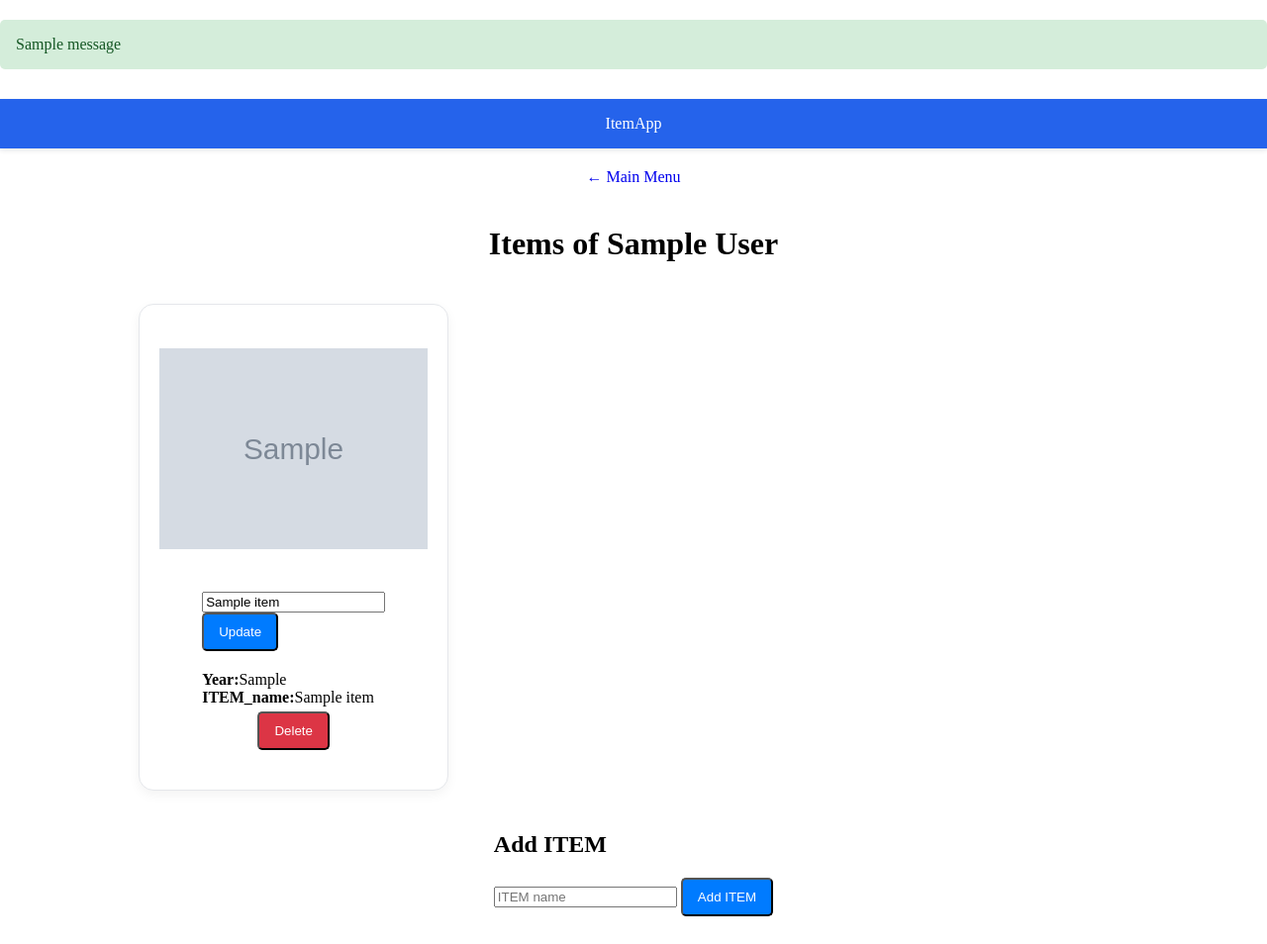
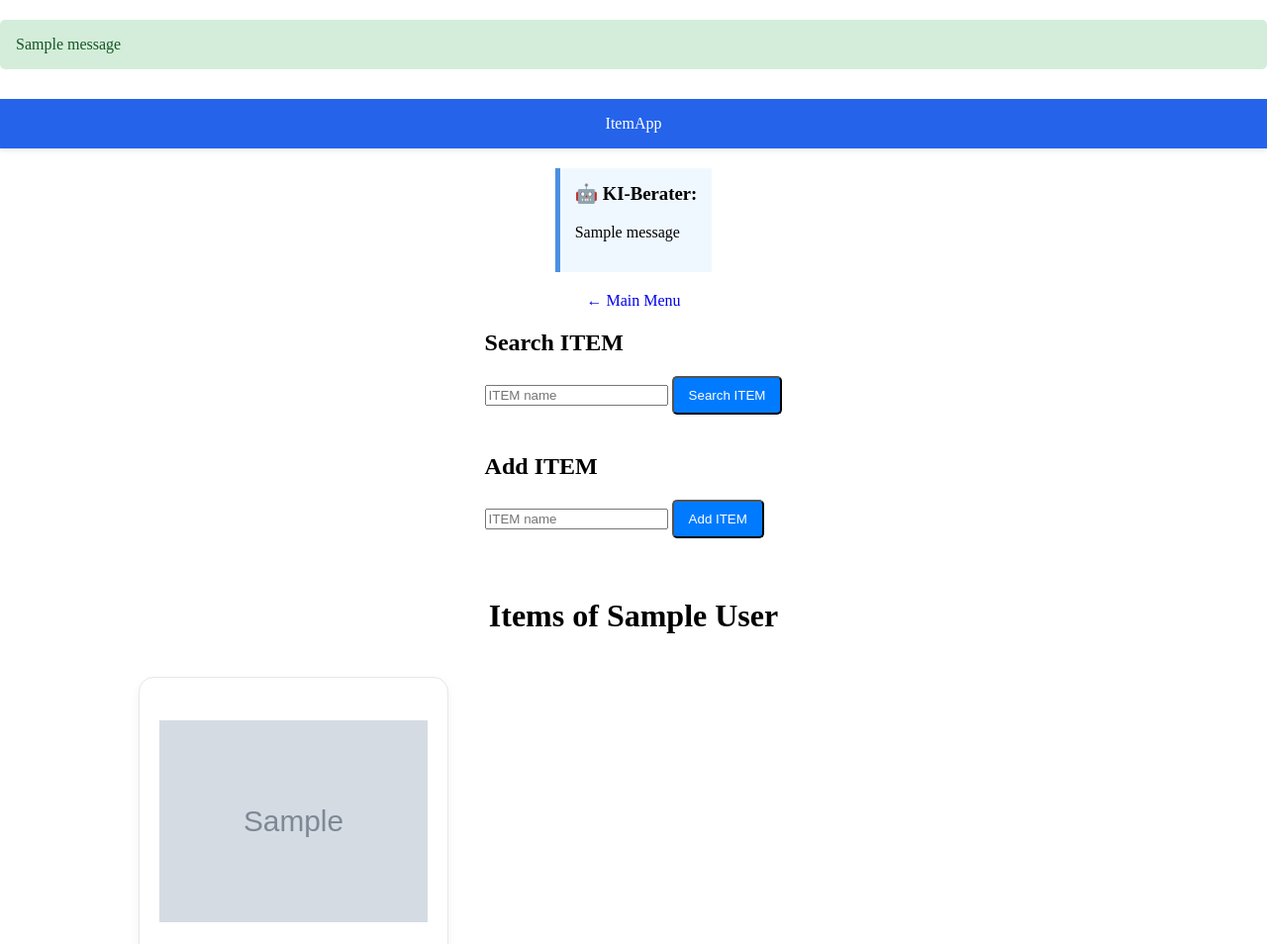
Before and after one commit to Meluwor/Game_Finder, a Flask app: a page that uses templates/items.html in a window 1280 px wide. Shown: the top 954 px of the page at 99% size. Run offline with Flask 3, Linux system fonts and the light colour scheme; tables that the repository leaves empty hold one stand-in row (values such as "Sample post"); grey boxes marked "Sample" are stand-in pictures; one stand-in notice (Sample message) is shown.

Commit message:
added a new route to search games playing arround with structered output

```diff
--- a/app.py
+++ b/app.py
@@ -55,6 +55,23 @@ def show_items(user_id):
         return render_template('items.html', user=user, items=items)
     abort(404, description=f"There is no user by given id:{user_id}.")
 
+@app.route("/search_item/<int:user_id>")
+def search_item(user_id):
+    user = data_manager.get_user(user_id)
+
+    if not user:
+        print("You are not welcome!")
+        flash("User not found!")
+        return redirect(url_for('index'))
+    search_for = request.args.get("name").strip()
+    answer="You searched for nothing!"
+    if search_for:
+        answer=AI.search_for(user_id,search_for)
+    print("searching for: ",search_for)
+    print("route_answer:",answer)
+    flash(answer)
+    return redirect(url_for("show_items", user_id=user_id))
+
 
 @app.route("/add_item/<int:user_id>", methods=["POST"])
 def add_item(user_id):
@@ -90,13 +107,16 @@ def add_item(user_id):
     game_release = first_result["released"]
     rating = first_result.get("rating")
 
+    #TODO das muss gemacht werden
+    summary= "zZ nur zum testen"
     item_data = {
         'user_id': user_id,
         'rawg_game_id': rawg_game_id,
         'name': game_name,
         'release': game_release,
         'rating': rating,
-        'background_image_url': background_image_url
+        'background_image_url': background_image_url,
+        'summary':summary
     }
     print("item_data: ", item_data)
     print("background_image_url: ", background_image_url)
--- a/data_manager.py
+++ b/data_manager.py
@@ -83,7 +83,9 @@ class DataManager:
                 game_name=item_data.get('name'),
                 release=item_data.get('release'),
                 rating=item_data.get('rating'),
-                background_image_url=item_data.get('background_image_url')
+                background_image_url=item_data.get('background_image_url'),
+                summary = item_data.get('summary')
+
             )
 
             db.session.add(new_item)
--- a/open_ai_basic.py
+++ b/open_ai_basic.py
@@ -2,7 +2,7 @@ from openai import OpenAI
 import os
 from dotenv import load_dotenv
 import json
-from structured_output import StructuredOutput as SO
+import game_finder_agent
 
 load_dotenv()
 
@@ -22,7 +22,7 @@ möglicher ouutput:
 datatype:  <class 'dict'>
 """
 
-RESPONSE_FORMAT = {"type": "json_object"}  # erzwingt JSON-Ausgabe
+RESPONSE_FORMAT = "StructuredOutput"
 
 
 
@@ -41,3 +41,10 @@ def check_data(data):
     This function shall ensure that the user will get game data not something else.
     """
     pass
+
+
+def search_for(user_id,user_content):
+    print(f"searched for user_id_{user_id} : {user_content}")
+    answer=game_finder_agent.chat_bot(user_id,user_content)
+    #answer = "no answer"
+    return answer
--- a/templates/items.html
+++ b/templates/items.html
@@ -1,6 +1,33 @@
 {% extends "base.html" %}
 {% block content %}
+
+{% with messages = get_flashed_messages() %}
+  {% if messages %}
+    <div style="background-color: #f0f8ff; border-left: 5px solid #4A90E2; padding: 15px; margin-bottom: 20px;">
+      <h3 style="margin-top: 0;">🤖 KI-Berater:</h3>
+      {% for message in messages %}
+        <p>{{ message }}</p>
+      {% endfor %}
+    </div>
+  {% endif %}
+{% endwith %}
+
+
+
+
 <a href="{{ url_for('index') }}" class="back-link">← Main Menu</a>
+<div class="">
+    <h2>Search ITEM</h2>
+    <form action="{{ url_for('search_item', user_id=user.id) }}" method="GET">
+        <input type="text" name="name" placeholder="ITEM name" required="">
+        <button type="submit" class="crud_btn">Search ITEM</button>
+    </form>
+    <h2>Add ITEM</h2>
+    <form action="{{ url_for('add_item', user_id=user.id) }}" method="POST">
+        <input type="text" name="name" placeholder="ITEM name" required="">
+        <button type="submit" class="crud_btn">Add ITEM</button>
+    </form>
+</div>
 <h1>Items of {{user.name}}</h1>
 <div>
     <ul class="item_list">
@@ -33,12 +60,6 @@
         {% endfor %}
     </ul>
 </div>
-<div class="">
-    <h2>Add ITEM</h2>
-    <form action="{{ url_for('add_item', user_id=user.id) }}" method="POST">
-        <input type="text" name="name" placeholder="ITEM name" required="">
-        <button type="submit" class="crud_btn">Add ITEM</button>
-    </form>
-</div>
+
 
 {% endblock %}
```
Also changed, not shown: game_finder_agent.py (+24 -17 lines), structured_output.py (+14 -6 lines).
